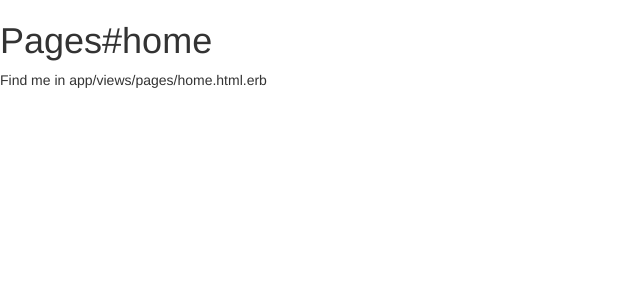
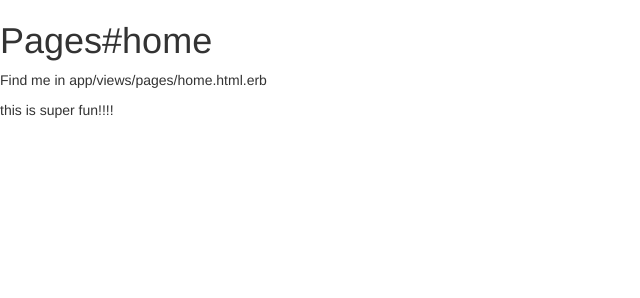
Before and after one commit to annepaulinebrouwer/jouwstek_light, a Rails app: page / in a window 1280 px wide. Shown: the part 182-480 px from the top of the page, without its empty margins (0-640 px from the left). Run offline with Rails 7, Linux system fonts and the light colour scheme; style sheets or scripts are compiled from the project's sources; some libraries are stand-ins or nearby versions.

Commit message:
Add text to homepage

```diff
--- a/app/views/pages/home.html.erb
+++ b/app/views/pages/home.html.erb
@@ -1,2 +1,3 @@
 <h1>Pages#home</h1>
 <p>Find me in app/views/pages/home.html.erb</p>
+<p> this is super fun!!!! </p>
--- a/config/routes.rb
+++ b/config/routes.rb
@@ -15,7 +15,6 @@ Rails.application.routes.draw do
   #   resources :user_reviews, only: [:new, :create]
   # end
 
-
   resources :users, only: [:show]
 
   resource :profile, only: [:show]
```
